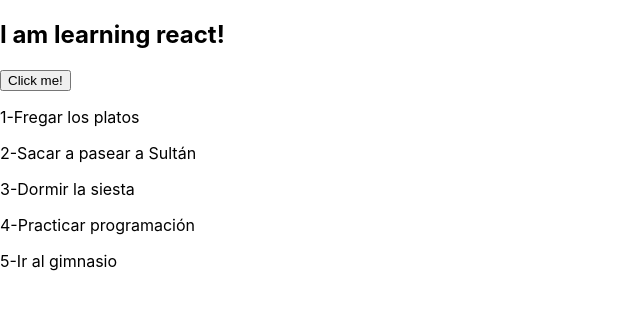
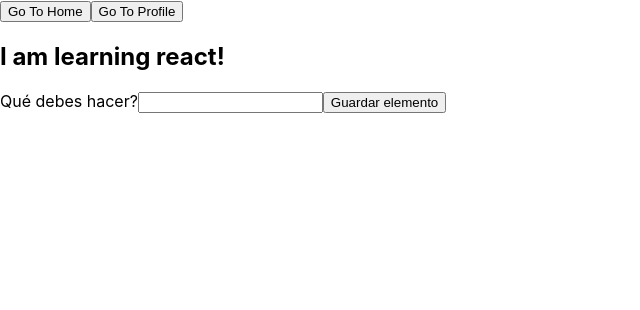
Before and after one commit to Jaldazabal3/clases_react, a React (Create React App) app: page / in a window 1280 px wide. Shown: the top 310 px of the page, without its empty margins (0-640 px from the left). Built offline with nearby package versions, Linux system fonts and the light colour scheme.

Commit message:
added tabs navigation and form to add todos

```diff
--- a/src/App.js
+++ b/src/App.js
@@ -1,10 +1,21 @@
+import { useState } from 'react';
 import './App.css';
 import Home from './Home';
+import Profile from './Profile';
 
 function App() {
 
+  const [page, setPage] = useState('Home');
+
   return (
-    <Home></Home>
+    <>
+      <div>
+        <button onClick={() => setPage('Home')}>Go To Home</button>
+        <button onClick={() => setPage('Profile')}>Go To Profile</button>
+      </div>
+      { page === 'Home'  && <Home />}
+      { page === 'Profile'  && <Profile />}
+    </>
   );
 }
 
--- a/src/Home.js
+++ b/src/Home.js
@@ -1,41 +1,19 @@
+import { useState } from 'react';
+import ItemForm from './components/ItemForm';
 import ListItem from './components/ListItem';
 
 function Home() {
 
-  function showMessage() {
-    alert('it works')
-  }
 
-  const todos = [
-    {
-      id: 1,
-      text: 'Fregar los platos'
-    },
-    {
-      id: 2,
-      text: 'Sacar a pasear a Sultán',
-    },
-    {
-      id: 3,
-      text: 'Dormir la siesta',
-    },
-    {
-      id: 4,
-      text: 'Practicar programación',
-    },
-    {
-      id: 5,
-      text: 'Ir al gimnasio'
-    },
-  ];
+  const [todoList, setTodoList] = useState([]);
 
 
-  const resultado = todos.map(todo => {
-    return (
-      <ListItem  todoItem={todo} key={todo.id} />
-    )
-  });
-
+  function addTodo(todoText) {
+    setTodoList(currentValue => currentValue.concat({
+      id: currentValue.length > 0 ? Math.max(...currentValue.map(element => element.id)) + 1 : 1,
+      text: todoText
+    }));
+  }
 
 
   return (
@@ -43,10 +21,14 @@ function Home() {
       <h2>
         I am learning react!
       </h2>
-      <button onClick={showMessage}>
-        Click me!
-      </button>
-      {resultado}
+      <ItemForm addTodo={addTodo}/>
+      {
+        todoList.map(todo => {
+          return (
+            <ListItem todoItem={todo} key={todo.id} />
+          )
+        })
+      }
     </div>
   )
 }
--- /dev/null
+++ b/src/Profile.js
@@ -0,0 +1,11 @@
+
+
+function Profile(props) {
+  return (
+    <div>
+      <h2>This is my space</h2>
+    </div>
+  )
+}
+
+export default Profile;
--- /dev/null
+++ b/src/components/ItemForm.js
@@ -0,0 +1,29 @@
+import { useState } from "react"
+
+
+function ItemForm(props) {
+
+  const [todoItem, setTodoItem] = useState('');
+
+  function handleNameChange(event) {
+    setTodoItem(event.target.value);
+  }
+
+  function handleSubmit(event) {
+    event.preventDefault();
+    props.addTodo(todoItem);
+    setTodoItem('');
+  }
+
+  return (
+    <div>
+      <form onSubmit={handleSubmit}>
+        <label>Qué debes hacer?</label>
+        <input type="text" name="todoItem" value={todoItem} onChange={handleNameChange}/>
+        <input type="submit" value="Guardar elemento" />
+      </form>
+    </div>
+  )
+}
+
+export default ItemForm;
```
